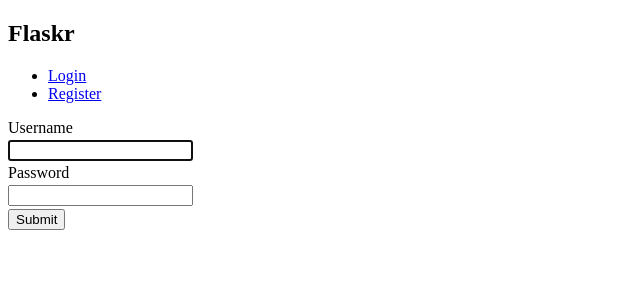
After one commit to angelofallars/taskover, a Flask app: template taskover/templates/login.html in a window 1280 px wide. The commit adds this page. Shown: the top 300 px of the page, without its empty margins (0-640 px from the left). Run offline with Flask 2, Linux system fonts and the light colour scheme; the template is opened without the code that fills it, so the values that code supplies are empty.

Commit message:
feat: add login, logout and register

```diff
--- a/taskover/__init__.py
+++ b/taskover/__init__.py
@@ -4,6 +4,9 @@ from flask import Flask
 def create_app() -> Flask:
 
     app = Flask(__name__)
+    app.config.from_mapping(
+            SECRET_KEY="dev"
+            )
 
     from . import db
     db.init_db()
--- a/taskover/routes.py
+++ b/taskover/routes.py
@@ -1,4 +1,6 @@
-from flask import render_template, redirect, flash, g, Blueprint
+from flask import (render_template, redirect, url_for,
+                   flash, g, request, Blueprint, session)
+from werkzeug.security import generate_password_hash, check_password_hash
 from taskover.db import get_db
 
 
@@ -8,21 +10,105 @@ bp = Blueprint("routes", __name__)
 @bp.route("/")
 def index():
     db = get_db()
-    tasks = db.execute("SELECT title, body FROM tasks").fetchall()
+    breakpoint()
+
+    # Get the list of tasks for the user
+    if g.user:
+        tasks = db.execute("SELECT title, body FROM tasks WHERE author_id = ?",
+                           (session["user_id"],)).fetchall()
+    else:
+        tasks = {}
 
     return render_template("index.html", tasks=tasks)
 
 
-@bp.route("/login")
+@bp.route("/create-task", methods=("GET", "POST"))
+def create_task():
+    pass
+
+
+@bp.route("/login", methods=("GET", "POST"))
 def login():
-    pass
+    if request.method == "POST":
+        username = request.form.get("username", "")
+        password = request.form.get("password", "")
+        db = get_db()
+        error = None
+
+        user = db.execute(
+                "SELECT * FROM users WHERE username = ?",
+                (username,)
+                ).fetchone()
+
+        if not user:
+            error = "Incorrect username."
+        elif not check_password_hash(user["password"], password):
+            error = "Incorrect password."
+
+        if not error:
+            session.clear()
+            session["user_id"] = user["id"]
+            return redirect(url_for("routes.index"))
+        else:
+            flash(error)
+            return redirect(url_for("routes.login"))
+
+    else:
+        return render_template("login.html")
 
 
 @bp.route("/logout")
 def logout():
-    pass
+    session.clear()
+    return redirect(url_for("routes.index"))
 
 
-@bp.route("/register")
+@bp.route("/register", methods=("GET", "POST"))
 def register():
-    pass
+    if request.method == "POST":
+        # Check if username + password exists
+        username = request.form.get("username")
+        password = request.form.get("password")
+        db = get_db()
+        error = None
+
+        if not username:
+            error = "Username is required."
+        elif not password:
+            error = "Password is required."
+
+        username_already_exists = db.execute(
+                "SELECT * FROM users WHERE username = ?", (username,
+                                                           )).fetchall()
+        # Check if the user already exists
+        if username_already_exists:
+            error = "Username already exists."
+
+        if not error:
+            # Add new user to the database
+            db.execute("INSERT INTO users (username, password)"
+                       "VALUES (?, ?)",
+                       (username, generate_password_hash(str(password))))
+            db.commit()
+
+            # Redirect users to the login page
+            return redirect(url_for("routes.login"))
+
+        else:
+            flash(error)
+            return redirect(url_for("routes.register"))
+
+    else:
+        return render_template("register.html")
+
+
+@bp.before_app_request
+def load_logged_in_user():
+    user_id = session.get("user_id")
+
+    if user_id is None:
+        g.user = None
+    else:
+        g.user = get_db().execute(
+                "SELECT * FROM users WHERE id = ?", (user_id,)
+                ).fetchone()
--- a/taskover/static/css/styles.css
+++ b/taskover/static/css/styles.css
@@ -0,0 +1,10 @@
+form {
+  display: flex;
+  flex-direction: column;
+  align-items: flex-start;
+  gap: 3px;
+}
+
+.flash {
+  color: red;
+}
--- a/taskover/templates/base.html
+++ b/taskover/templates/base.html
@@ -5,11 +5,12 @@
   <meta charset="UTF-8">
   <title>{% block title %}{% endblock %} - Taskover</title>
   <meta name="viewport" content="width=device-width, initial-scale=1.0">
-  <link rel="stylesheet" href="{{ url_for('static', filename='css/styles.css') }}"
-  <script src="{{ url_for('static', filename='js/script.js') }}" defer></script>
+  <link rel="stylesheet" href="{{ url_for('static', filename='css/styles.css') }}">
+  <script src="/static/js/script.js" defer></script>
 </head>
 <body>
 
+  <div id="container">
     <nav>
       <h1>Flaskr</h1>
       <ul>
@@ -22,7 +23,7 @@
       </ul>
     </nav>
 
-  <section class="content">
+    <div class="content">
 
       <header>
         {% block header %}{% endblock %}
@@ -34,7 +35,8 @@
 
       {% block content %}{% endblock %}
 
-  </section>
+    </div>
+  </div>
 
 </body>
 </html>
--- /dev/null
+++ b/taskover/templates/login.html
@@ -0,0 +1,13 @@
+{% extends "base.html" %}
+
+{% block title %}Login{% endblock %}
+
+{% block content %}
+  <form method="post">
+    <label for="username">Username</label>
+    <input name="username" id="username" autofocus autocomplete=off type="text" required>
+    <label for="password">Password</label>
+    <input name="password" id="password" autocomplete=off type="password" required>
+    <input name="submit" type="submit">
+  </form>
+{% endblock %}
```
Also changed, not shown: taskover/templates/register.html (added, +13 -0 lines). Lines whose indentation alone changed are shown as unchanged.
